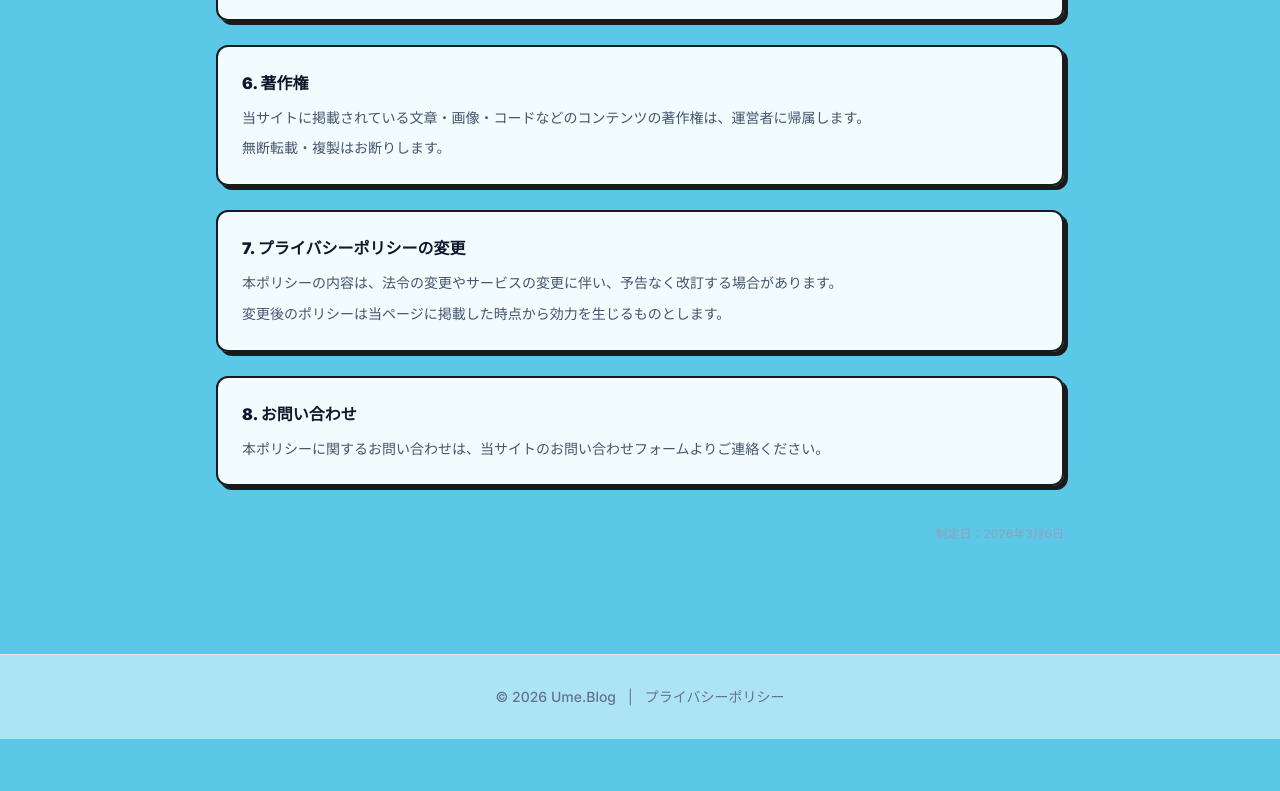
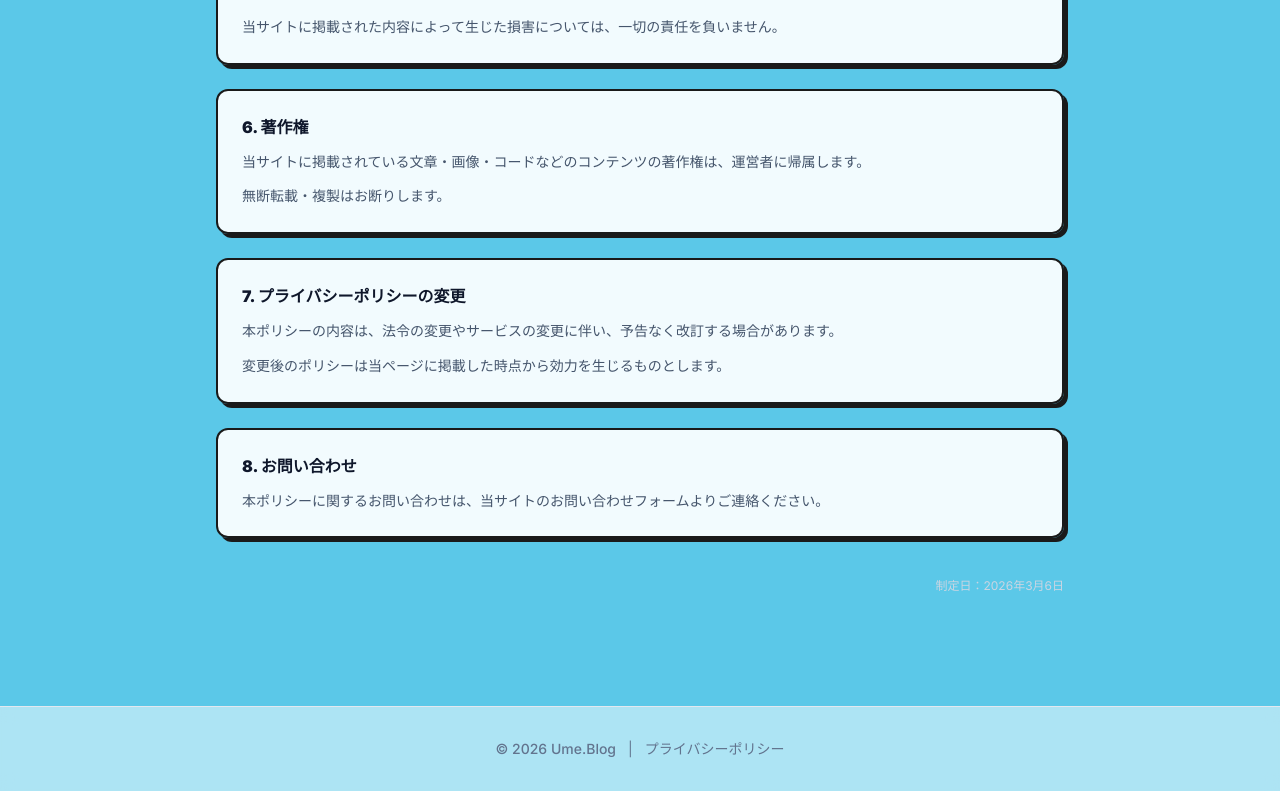
Before and after one commit to umelog-max/portfolio, a Next.js app: page /privacy in a window 1280 px wide. Shown: the part 1377-2168 px from the top of the page. Before the commit the page ends 2116 px from the top, so only its background shows below. Built offline with nearby package versions, Linux system fonts and the light colour scheme; no server answers.

Commit message:
fix: プライバシーポリシーの文間隔を拡大・制定日の文字色を視認性改善
Co-Authored-By: Claude Sonnet 4.6 <noreply@anthropic.com>

```diff
--- a/src/app/privacy/page.tsx
+++ b/src/app/privacy/page.tsx
@@ -92,7 +92,7 @@ export default function PrivacyPage() {
         {sections.map((section) => (
           <section key={section.title} className="glass-card p-6">
             <h2 className="text-base font-black text-slate-900 mb-3">{section.title}</h2>
-            <div className="space-y-2">
+            <div className="space-y-3">
               {section.body.map((sentence, i) => (
                 <p key={i} className="text-sm text-slate-600 leading-relaxed">{sentence}</p>
               ))}
@@ -101,7 +101,7 @@ export default function PrivacyPage() {
         ))}
       </div>
 
-      <p className="mt-10 text-xs text-slate-400 text-right fade-up">
+      <p className="mt-10 text-xs text-slate-300 text-right fade-up">
         制定日：2026年3月6日
       </p>
     </div>
```
